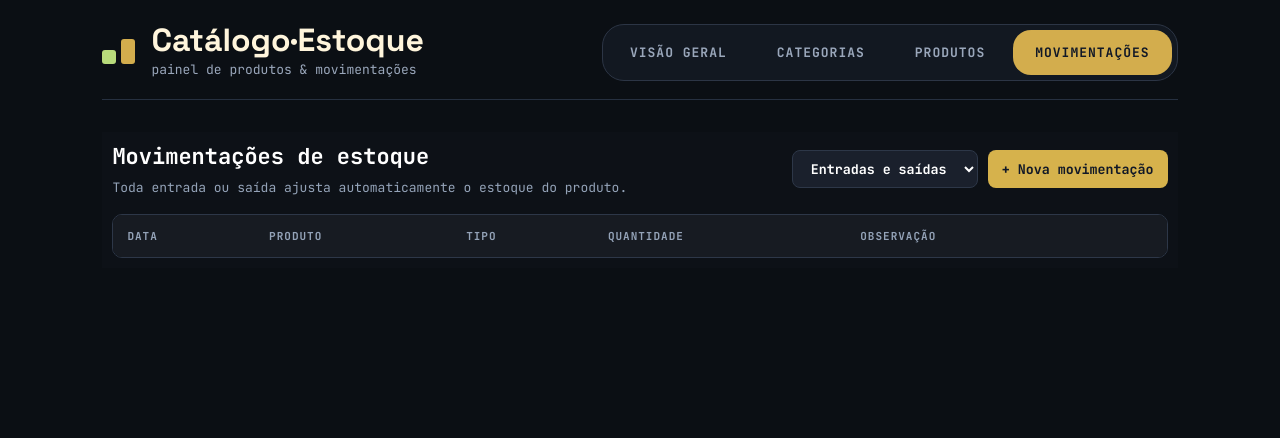
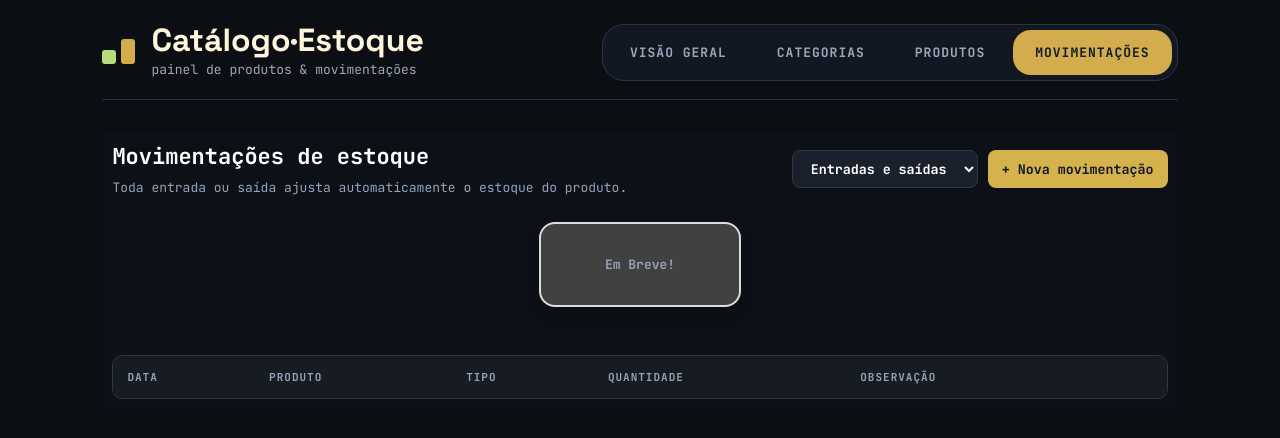
Before and after one commit to Caua-Ricken/Page-Products, a React (Vite) app in the folder FrontEnd/: page /movimentacoes in a window 1280 px wide. Shown: the top 438 px of the page. Built offline with nearby package versions, Linux system fonts and the light colour scheme.

Commit message:
em breve!

```diff
--- a/FrontEnd/public/css/PagesCss/movement.css
+++ b/FrontEnd/public/css/PagesCss/movement.css
@@ -110,3 +110,22 @@ td {
   height: 30px;
   cursor: pointer;
 }
+
+.movimentacoes-empty {
+  display: flex;
+  justify-content: center;
+  align-items: center;
+  margin-bottom: 3rem;
+}
+
+.movimentacoes-text {
+  background: #424141;
+  padding: 2rem 4rem;
+  border: 2px solid #dcdcdc;
+  border-radius: 16px;
+  font-size: 4rem;
+  font-weight: 700;
+  color: #172232;
+  box-shadow: 0 8px 20px rgba(0, 0, 0, 0.12);
+  text-align: center;
+}
--- a/FrontEnd/src/pages/Movement.jsx
+++ b/FrontEnd/src/pages/Movement.jsx
@@ -26,6 +26,10 @@ function Movement() {
 
           <button onClick={() => setOpen(true)}>+ Nova movimentação</button>
         </div>
+      </div>
+
+      <div className="movimentacoes-empty">
+        <p className="movimentacoes-text">Em Breve!</p>
       </div>
 
       <div className="table-box">
```
Also changed, not shown: 1 other file (tests, documents, lock files or other folders).
